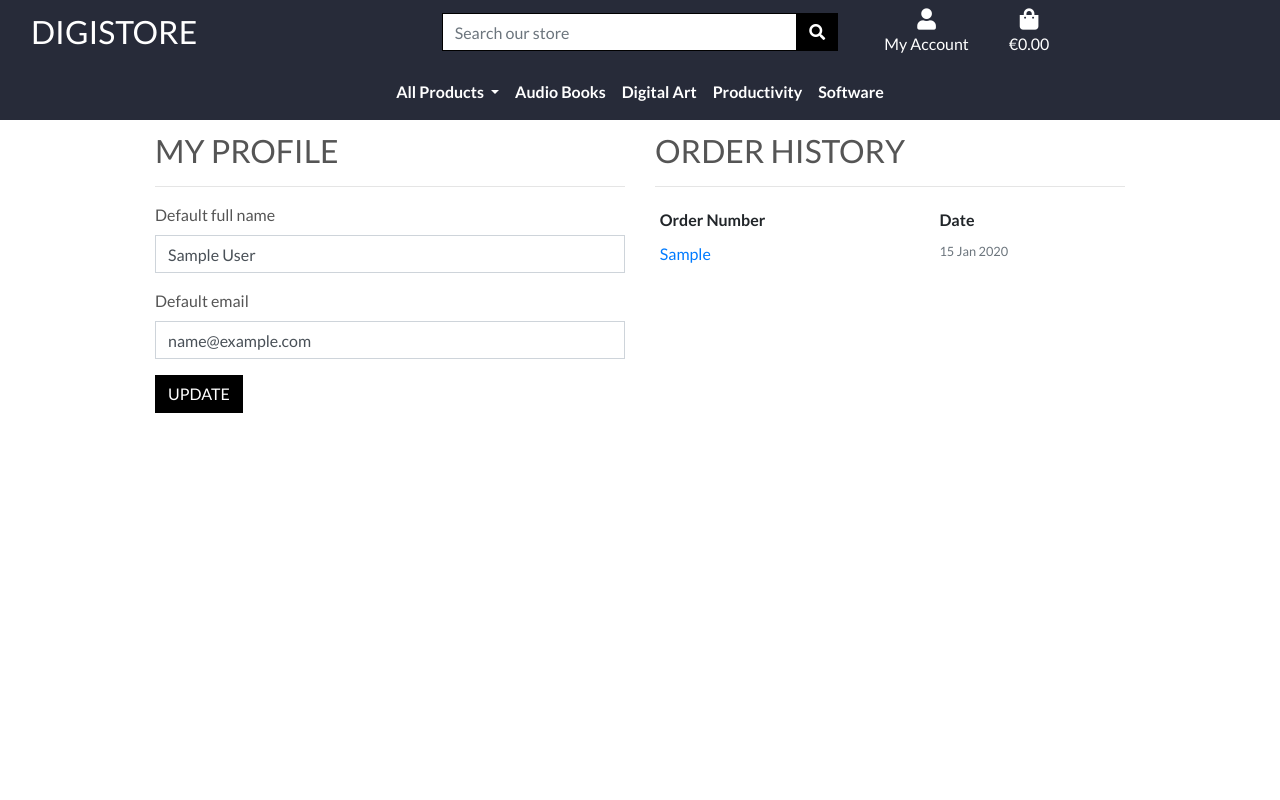
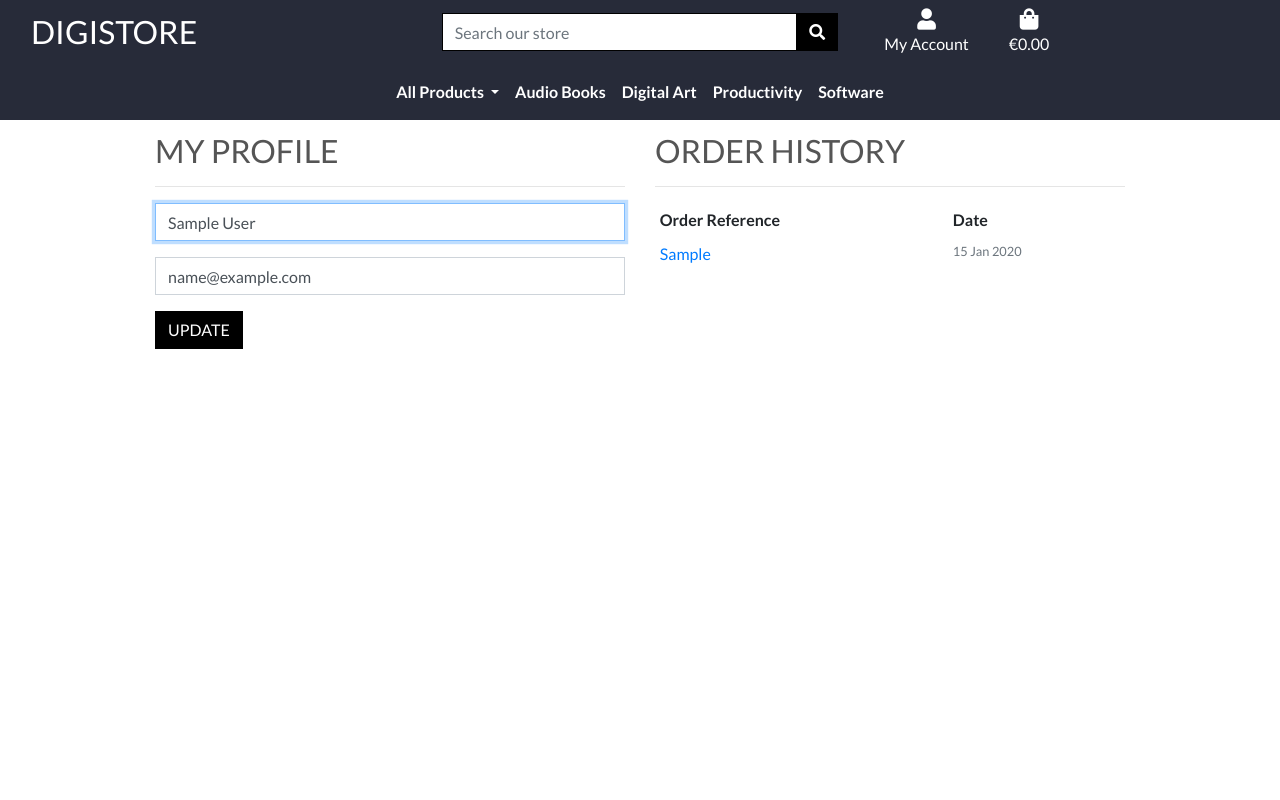
Before and after one commit to collinsevan/DigiStore-PP5, a Django app: page /users/profile/ in a window 1280 px wide. Run offline with Django 3.2, Linux system fonts and the light colour scheme; a user stored in the database is signed in; tables that the repository leaves empty hold one stand-in row (values such as "Sample post"); some libraries are stand-ins or nearby versions.

Commit message:
Update profile page to use form and order history

```diff
--- a/users/forms.py
+++ b/users/forms.py
@@ -8,10 +8,7 @@ class UserProfileForm(forms.ModelForm):
 
     class Meta:
         model = UserProfile
-        fields = (
-            "default_full_name",
-            "default_email",
-        )
+        exclude = ("user",)
 
     def __init__(self, *args, **kwargs):
         super().__init__(*args, **kwargs)
@@ -21,7 +18,11 @@ class UserProfileForm(forms.ModelForm):
             "default_email": "Email address",
         }
 
+        self.fields["default_full_name"].widget.attrs["autofocus"] = True
+
         for field_name, field in self.fields.items():
-            field.widget.attrs["placeholder"] = placeholders[field_name]
+            field.widget.attrs["placeholder"] = placeholders.get(
+                field_name, ""
+            )
             field.widget.attrs["class"] = "form-control rounded-0"
-            field.label = field.label
+            field.label = False
--- a/users/templates/users/profile.html
+++ b/users/templates/users/profile.html
@@ -16,7 +16,7 @@
             <h2 class="logo-font">My Profile</h2>
             <hr>
 
-            <form method="post" class="mt-3">
+            <form method="post" action="{% url 'profile' %}" id="profile-update-form" class="mt-3">
                 {% csrf_token %}
 
                 {{ form|crispy }}
@@ -35,12 +35,12 @@
             <hr>
 
             <!-- Display previous orders belonging to this user -->
-            {% if profile.orders.exists %}
+            {% if orders %}
 
             <table class="table table-sm table-borderless">
                 <thead>
                     <tr>
-                        <th>Order Number</th>
+                        <th>Order Reference</th>
                         <th>Date</th>
                     </tr>
                 </thead>
@@ -48,7 +48,7 @@
                 <tbody>
 
                     <!-- Loop through user's orders -->
-                    {% for order in profile.orders.all %}
+                    {% for order in orders %}
                     <tr>
 
                         <td>
--- a/users/views.py
+++ b/users/views.py
@@ -10,6 +10,7 @@ from .models import UserProfile
 def profile(request):
     """Display and update the logged-in user's profile."""
     user_profile, _ = UserProfile.objects.get_or_create(user=request.user)
+    orders = user_profile.orders.all()
 
     if request.method == "POST":
         form = UserProfileForm(request.POST, instance=user_profile)
@@ -26,6 +27,6 @@ def profile(request):
 
     context = {
         "form": form,
-        "profile": user_profile,
+        "orders": orders,
     }
     return render(request, "users/profile.html", context)
```
